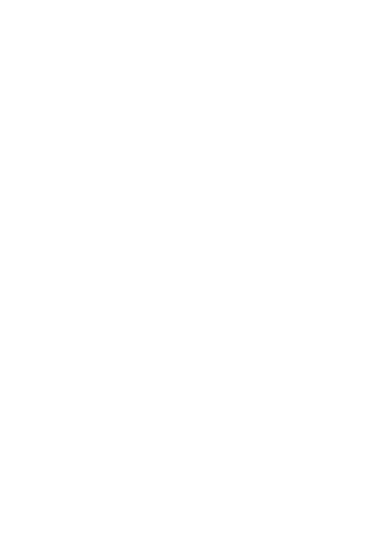
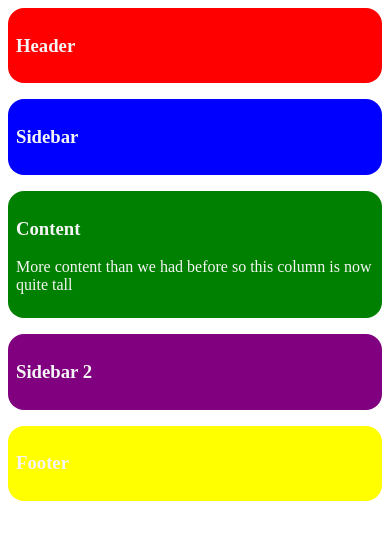
Before and after one commit to EyalSinay/03.04.22-CSS, a plain HTML site: page 24.3-responsive_grid/24.3-responsive_grid.html in a window 390 px wide. Drawn offline with Linux system fonts and the light colour scheme.

Commit message:
24.3-responsive_grid

```diff
--- a/24.3-responsive_grid/24.3-responsive_grid.css
+++ b/24.3-responsive_grid/24.3-responsive_grid.css
@@ -0,0 +1,66 @@
+/* Desktop: */
+.container{
+    display: grid;
+    grid-template-areas:
+    'header header header header'
+    'sidebar-1 content content sidebar-2'
+    'footer footer footer footer';
+    row-gap: 16px;
+    column-gap: 8px;
+}
+
+.box{
+    border-radius: 16px;
+    padding: 8px;
+    color: whitesmoke;
+}
+
+#red{
+    background-color: red;
+    grid-area: header;
+}
+
+#blue{
+    background-color: blue;
+    grid-area: sidebar-1;
+}
+
+#green{
+    background-color: green;
+    grid-area: content;
+}
+
+#purple{
+    background-color: purple;
+    grid-area: sidebar-2;
+}
+
+#yellow{
+    background-color: yellow;
+    grid-area: footer;
+}
+
+
+/* Tablet: */
+@media(max-width: 1600px){
+    .container{
+        grid-template-areas:
+        'header header header'
+        'sidebar-1 content content'
+        'sidebar-2 sidebar-2 sidebar-2'
+        'footer footer footer';
+    }
+}
+
+
+/* Mobile: */
+@media(max-width: 1100px){
+    .container{
+        grid-template-areas:
+        'header'
+        'sidebar-1'
+        'content'
+        'sidebar-2'
+        'footer';
+    }
+}
--- a/24.3-responsive_grid/24.3-responsive_grid.html
+++ b/24.3-responsive_grid/24.3-responsive_grid.html
@@ -8,6 +8,23 @@
     <title>24.3-responsive_grid</title>
 </head>
 <body>
-
+    <div class="container">
+        <div id="red" class="box">
+            <h3>Header</h3>
+        </div>
+        <div id="blue" class="box">
+            <h3>Sidebar</h3>
+        </div>
+        <div id="green" class="box">
+            <h3>Content</h3>
+            <p>More content than we had before so this column is now quite tall</p>
+        </div>
+        <div id="purple" class="box">
+            <h3>Sidebar 2</h3>
+        </div>
+        <div id="yellow" class="box">
+            <h3>Footer</h3>
+        </div>
+    </div>
 </body>
 </html>
```
